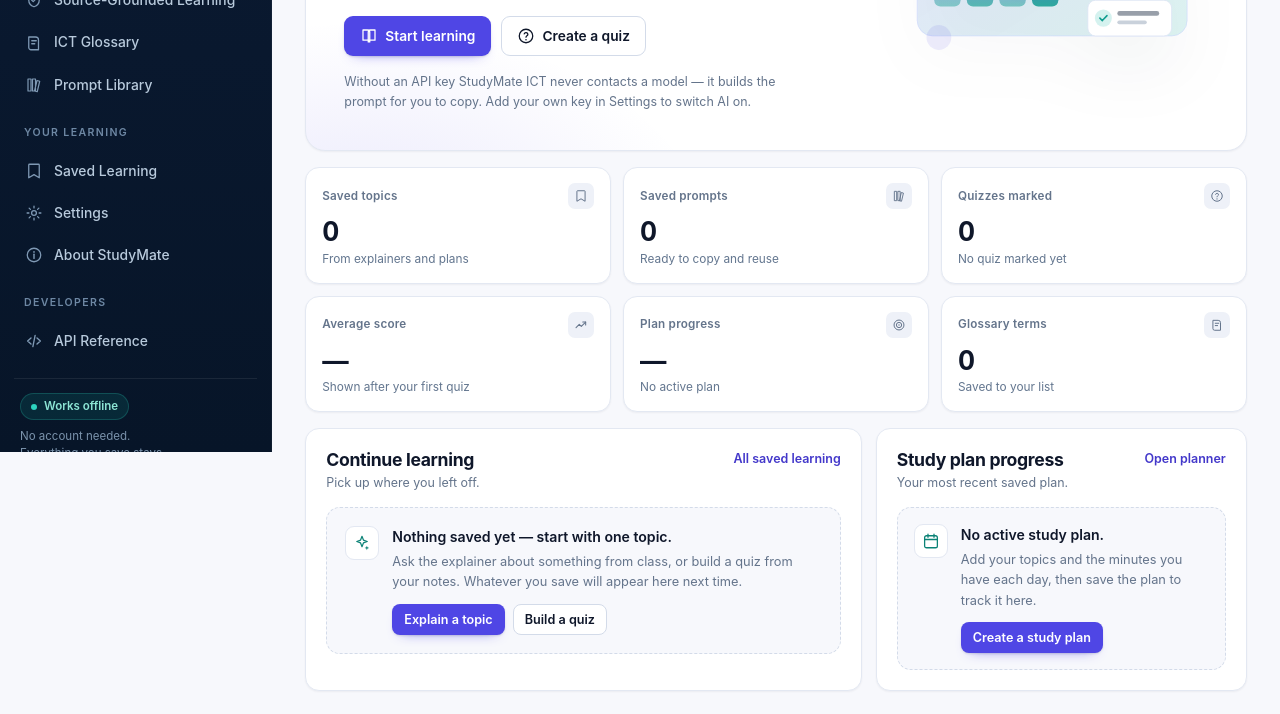
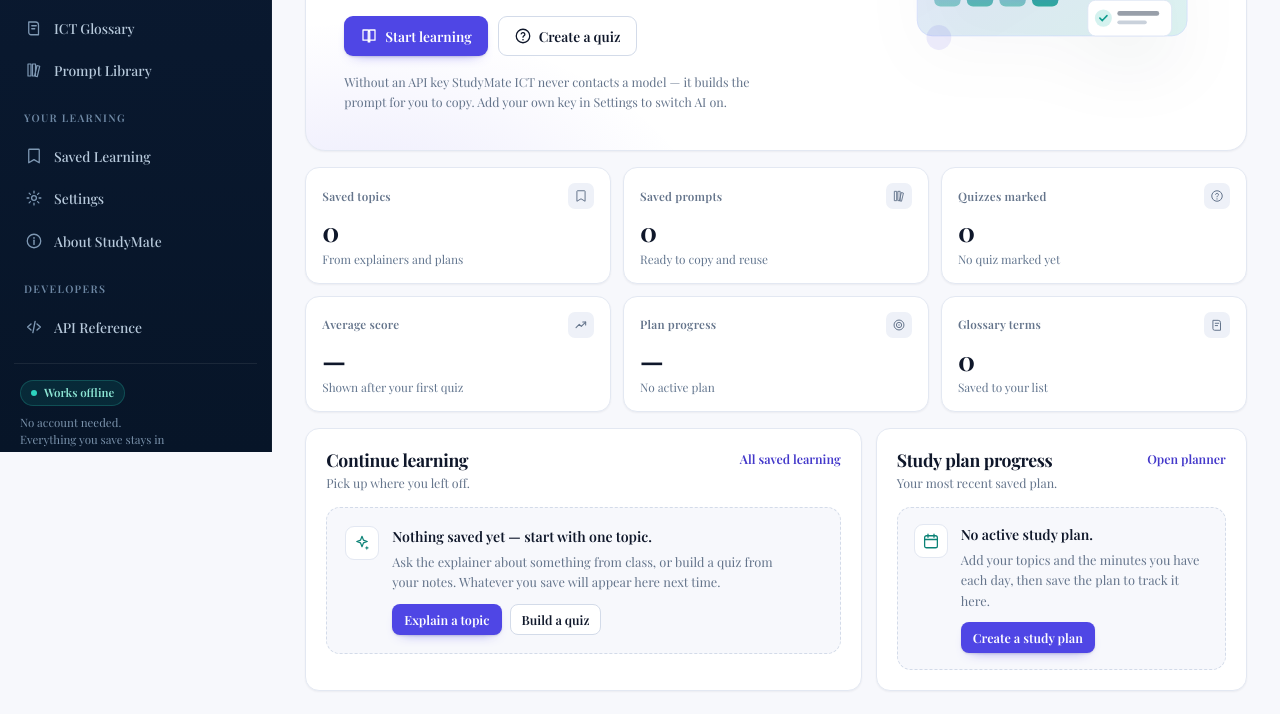
Before and after one commit to arcange-dev/Studymate-ict, a website: page StudyMate-ICT/index.html in a window 1280 px wide. Shown: the part 348-1062 px from the top of the page. Drawn offline with Linux system fonts and the light colour scheme; no server answers.

Commit message:
Set Playfair Display across the app with a self-hosted, offline-safe font.
The two woff2 subsets live under assets/fonts and are precached by the service worker, so the typography change adds no third-party requests and the PWA still works offline; code stays monospace. Docs now describe the font and the 31-file app shell.

🤖 Generated with Codebuff
Co-Authored-By: Codebuff <noreply@codebuff.com>

```diff
--- a/StudyMate-ICT/css/styles.css
+++ b/StudyMate-ICT/css/styles.css
@@ -4,6 +4,25 @@
    Navy navigation, indigo primary actions, teal progress, quiet
    neutral content surfaces. One set of tokens drives every screen.
    ============================================================ */
+
+/* Playfair Display, self-hosted so the app keeps working offline and makes
+   no third-party requests. Variable weights 400-900, latin + latin-ext. */
+@font-face {
+  font-family: "Playfair Display";
+  font-style: normal;
+  font-weight: 400 900;
+  font-display: swap;
+  src: url("../assets/fonts/playfair-display-latin.woff2") format("woff2");
+  unicode-range: U+0000-00FF, U+0131, U+0152-0153, U+02BB-02BC, U+02C6, U+02DA, U+02DC, U+0304, U+0308, U+0329, U+2000-206F, U+20AC, U+2122, U+2191, U+2193, U+2212, U+2215, U+FEFF, U+FFFD;
+}
+@font-face {
+  font-family: "Playfair Display";
+  font-style: normal;
+  font-weight: 400 900;
+  font-display: swap;
+  src: url("../assets/fonts/playfair-display-latin-ext.woff2") format("woff2");
+  unicode-range: U+0100-02BA, U+02BD-02C5, U+02C7-02CC, U+02CE-02D7, U+02DD-02FF, U+0304, U+0308, U+0329, U+1D00-1DBF, U+1E00-1E9F, U+1EF2-1EFF, U+2020, U+20A0-20AB, U+20AD-20C4, U+2113, U+2C60-2C7F, U+A720-A7FF;
+}
 
 :root {
   /* Brand + navigation */
@@ -57,7 +76,7 @@
   --shadow: 0 1px 2px rgba(15, 23, 42, .04), 0 10px 24px -18px rgba(15, 23, 42, .35);
   --shadow-lg: 0 28px 60px -32px rgba(7, 21, 40, .45);
 
-  --font: "Inter", "Segoe UI", -apple-system, BlinkMacSystemFont, Roboto, "Helvetica Neue", Arial, sans-serif;
+  --font: "Playfair Display", "Iowan Old Style", "Palatino Linotype", Georgia, "Times New Roman", serif;
   --mono: "JetBrains Mono", "SFMono-Regular", Consolas, "Liberation Mono", Menlo, monospace;
 
   --sidebar-w: 272px;
--- a/StudyMate-ICT/index.html
+++ b/StudyMate-ICT/index.html
@@ -24,6 +24,7 @@
       }
     })();
   </script>
+  <link rel="preload" href="assets/fonts/playfair-display-latin.woff2" as="font" type="font/woff2" crossorigin />
   <link rel="stylesheet" href="css/styles.css" />
 </head>
 <body>
--- a/StudyMate-ICT/sw.js
+++ b/StudyMate-ICT/sw.js
@@ -16,6 +16,8 @@ var SHELL = [
   './',
   './manifest.webmanifest',
   './css/styles.css',
+  './assets/fonts/playfair-display-latin.woff2',
+  './assets/fonts/playfair-display-latin-ext.woff2',
   './assets/favicon.svg',
   './assets/icons/icon-192.png',
   './assets/icons/icon-512.png',
```
Also changed, not shown: README.md, StudyMate-ICT/README.md, StudyMate-ICT/assets/fonts/playfair-display-latin-ext.woff2 (added), StudyMate-ICT/assets/fonts/playfair-display-latin.woff2 (added), dist/assets/fonts/playfair-display-latin-ext.woff2 (added), dist/assets/fonts/playfair-display-latin.woff2 (added), dist/css/styles.css, dist/index.html, dist/sw.js, 1 other file.
